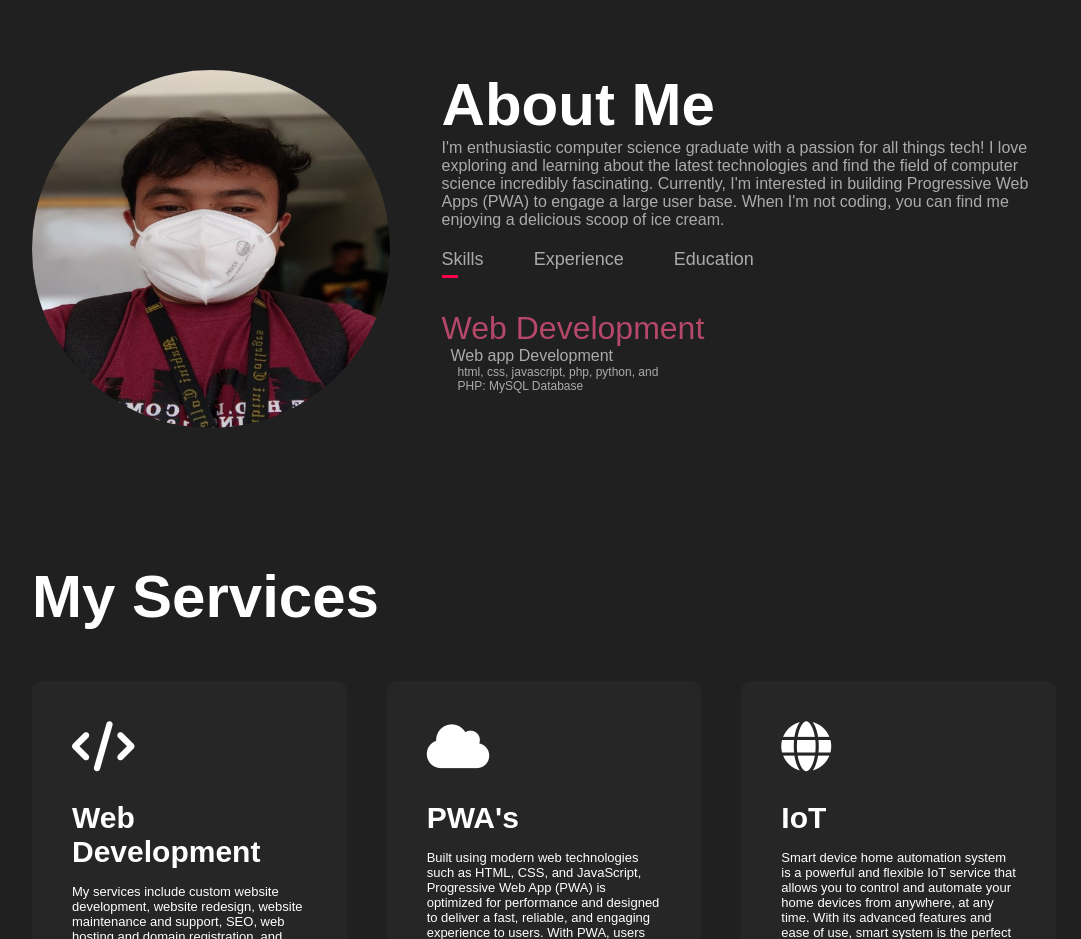
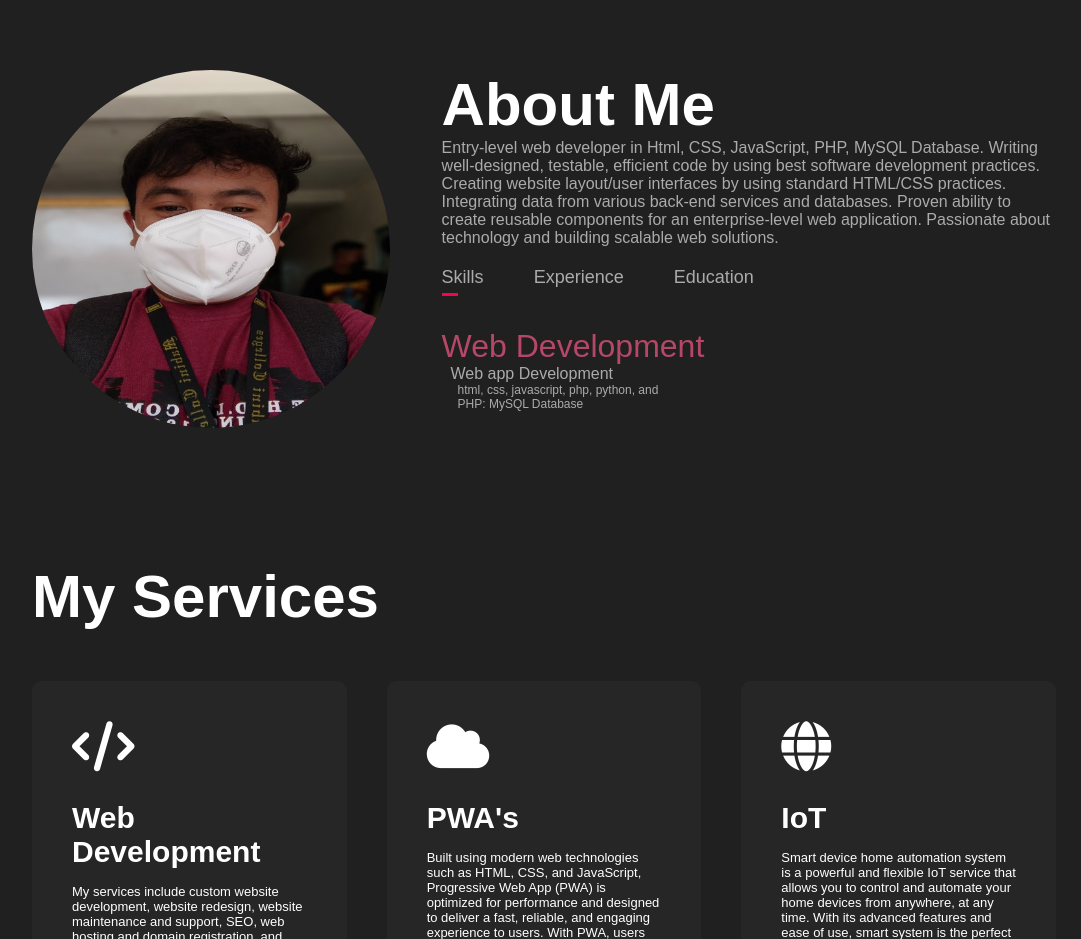
Before and after one commit to mylftea/charlesbernadezID, a plain HTML site: page index.html in a window 1280 px wide. Shown: the part 820-1759 px from the top of the page, without its empty margins (96-1177 px from the left). Drawn offline with nearby package versions, Linux system fonts and the light colour scheme.

Commit message:
Update index.html

```diff
--- a/index.html
+++ b/index.html
@@ -58,8 +58,7 @@
                 </div>
                 <div class="about-col-2">
                     <h1 class="sub-title">About Me</h1>
-                    <p>I'm enthusiastic computer science graduate with a passion for all things tech! I love exploring and learning about the latest technologies and find the field of computer science incredibly fascinating. Currently, I'm interested in
-                        building Progressive Web Apps (PWA) to engage a large user base. When I'm not coding, you can find me enjoying a delicious scoop of ice cream.
+                    <p>Entry-level web developer in Html, CSS, JavaScript, PHP, MySQL Database. Writing well-designed, testable, efficient code by using best software development practices. Creating website layout/user interfaces by using standard HTML/CSS practices. Integrating data from various back-end services and databases. Proven ability to create reusable components for an enterprise-level web application. Passionate about technology and building scalable web solutions.
                     </p>
 
                     <div class="tab-titles">
```
